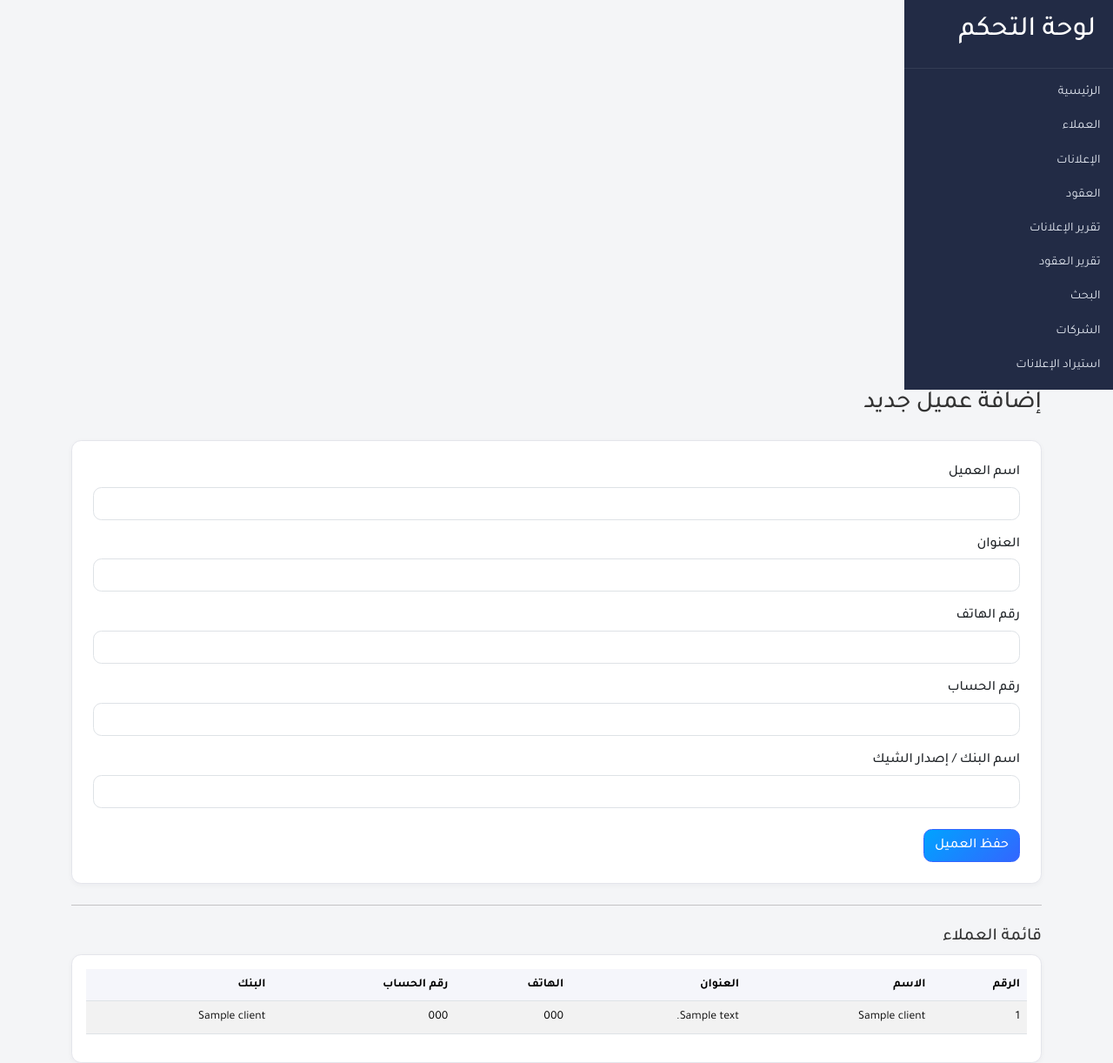
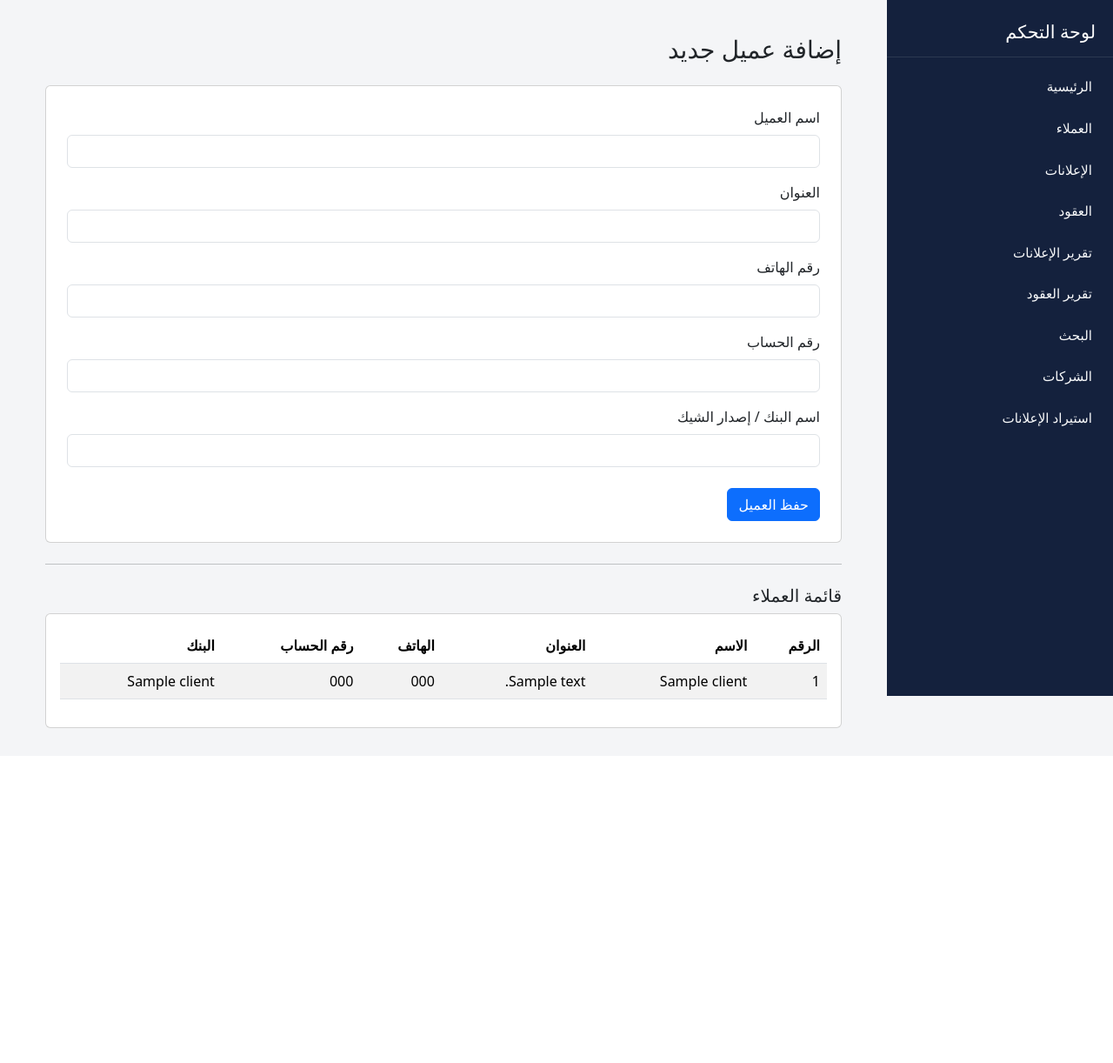
Before and after one commit to effatahmed67-ship-it/ads-system, a Flask app: page /clients in a window 1280 px wide. Shown: the whole page at 87% size. After the commit the page ends 837 px from the top, so only its background shows below. Run offline with Flask 3, Linux system fonts and the light colour scheme; tables that the repository leaves empty hold one stand-in row (values such as "Sample post").

Commit message:
Update style.css

```diff
--- a/static/css/style.css
+++ b/static/css/style.css
@@ -1,228 +1,91 @@
-/* ====== الخط العام والتنسيق الأساسي ====== */
-@import url('https://fonts.googleapis.com/css2?family=Tajawal:wght@300;400;500;700&display=swap');
-
-html, body {
-    height: 100%;
+body {
+    font-family: "Tajawal", system-ui, -apple-system, BlinkMacSystemFont, "Segoe UI", sans-serif;
+    background-color: #f4f5f7;
+    direction: rtl;
+    text-align: right;
+    margin: 0;
 }
 
-body {
-    margin: 0;
-    padding: 0;
-    direction: rtl;
-    text-align: right;
-    font-family: "Tajawal", "Segoe UI", sans-serif;
-    background-color: #f4f5f7;
-    color: #333;
-}
-
-/* ====== تخطيط الصفحة: سايدبار + محتوى ====== */
-.layout {
+/* غلاف التطبيق */
+.app-wrapper {
     display: flex;
     min-height: 100vh;
 }
 
-/* ====== الشريط العلوي ====== */
-.topbar {
-    background-color: #ffffff;
-    border-bottom: 1px solid #e0e0e0;
-    padding: 0.75rem 1.5rem;
-    display: flex;
-    align-items: center;
-    justify-content: space-between;
-    position: sticky;
-    top: 0;
-    z-index: 10;
-}
-
-.topbar-title {
-    font-size: 1.1rem;
-    font-weight: 600;
-}
-
-.topbar-right span {
-    font-size: 0.9rem;
-    color: #666;
-}
-
-/* ====== السايدبار ====== */
+/* الشريط الجانبي */
 .sidebar {
-    width: 240px;
-    background-color: #222b45; /* قريب من Odoo */
+    width: 260px;
+    background: #14213d;
     color: #fff;
     display: flex;
     flex-direction: column;
-    position: sticky;
+    position: fixed;
     top: 0;
-    max-height: 100vh;
+    right: 0;
+    bottom: 0;
 }
 
 .sidebar-header {
-    padding: 1rem 1.25rem;
-    border-bottom: 1px solid rgba(255, 255, 255, 0.08);
-    display: flex;
-    align-items: center;
-    justify-content: space-between;
+    padding: 1.5rem 1.25rem 1rem;
+    border-bottom: 1px solid rgba(255, 255, 255, 0.1);
 }
 
-.sidebar-title {
-    font-size: 1rem;
-    font-weight: 600;
+.sidebar-header h2 {
+    font-size: 1.3rem;
+    margin: 0;
 }
 
 .sidebar-menu {
-    list-style: none;
-    margin: 0;
-    padding: 0.5rem 0;
-    flex: 1;
+    padding: 0.75rem 0.5rem 1.5rem;
+    overflow-y: auto;
 }
 
-.sidebar-menu li {
-    margin: 0.15rem 0.75rem;
+.sidebar-link {
+    display: block;
+    padding: 0.65rem 1rem;
+    margin-bottom: 0.25rem;
+    border-radius: 0.5rem;
+    color: #f8f9fa;
+    text-decoration: none;
+    font-size: 0.95rem;
+    transition: background-color 0.15s ease, transform 0.1s ease;
 }
 
-.sidebar-menu a {
-    display: block;
-    padding: 0.55rem 0.9rem;
-    border-radius: 0.6rem;
-    color: #e4e9f2;
-    font-size: 0.9rem;
-    text-decoration: none;
-    transition: background-color 0.15s ease, color 0.15s ease, transform 0.05s ease;
-}
-
-.sidebar-menu a:hover {
-    background-color: #151a30;
+.sidebar-link:hover {
+    background: #1f2c4b;
     transform: translateX(-2px);
 }
 
-.sidebar-menu a.active {
-    background: linear-gradient(135deg, #00a3ff, #3366ff);
-    color: #fff;
+/* منطقة المحتوى */
+.content {
+    flex: 1;
+    margin-right: 260px; /* نفس عرض الـ sidebar */
+    padding: 2.5rem 2.5rem 2rem 2.5rem;
 }
 
-/* زر إخفاء السايدبار في الشاشات الصغيرة */
-.sidebar-toggle-btn {
-    display: none;
-    border: none;
-    background: transparent;
-    color: #fff;
-    font-size: 1.2rem;
-    cursor: pointer;
+/* كرت بسيط للمحتوى */
+.card-page {
+    background: #fff;
+    border-radius: 1rem;
+    padding: 2rem;
+    box-shadow: 0 8px 24px rgba(15, 23, 42, 0.08);
 }
 
-/* ====== المحتوى الرئيسي ====== */
-.main-content {
-    flex: 1;
-    display: flex;
-    flex-direction: column;
+/* عنوان رئيسي */
+.page-title {
+    font-size: 1.6rem;
+    font-weight: 600;
+    margin-bottom: 1.5rem;
 }
 
-.main-inner {
-    padding: 1.5rem 1.75rem;
-}
-
-/* ====== الكروت ====== */
-.card {
-    background-color: #ffffff;
-    border-radius: 0.7rem;
-    border: 1px solid #e4e5eb;
-    box-shadow: 0 2px 6px rgba(15, 23, 42, 0.04);
-    margin-bottom: 1.25rem;
-}
-
-/* إصلاح الحواف عند استخدام bootstrap .card */
-.card-body {
-    padding: 1.25rem 1.25rem;
-}
-
-/* ====== عناوين الصفحات ====== */
-.page-title {
-    font-size: 1.25rem;
-    font-weight: 600;
-    margin-bottom: 1rem;
-}
-
-/* ====== أزرار عامة ====== */
-.btn {
-    border-radius: 0.6rem;
-    font-weight: 500;
-}
-
-.btn-primary {
-    background: linear-gradient(135deg, #00a3ff, #3366ff);
-    border-color: #3366ff;
-}
-
-.btn-primary:hover {
-    background: linear-gradient(135deg, #008de0, #274bdb);
-    border-color: #274bdb;
-}
-
-.btn-success {
-    background: linear-gradient(135deg, #00c853, #00b248);
-    border-color: #00b248;
-}
-
-.btn-warning {
-    background: #ffb300;
-    border-color: #ffa000;
-    color: #222;
-}
-
-.btn-danger {
-    background: #e53935;
-    border-color: #d32f2f;
-}
-
-/* ====== فورمات ====== */
-.form-label {
-    font-weight: 500;
-    margin-bottom: 0.3rem;
-}
-
-.form-control,
-.form-select {
-    border-radius: 0.6rem !important;
-}
-
-/* ====== الجداول ====== */
-.table {
-    font-size: 0.86rem;
-}
-
-.table thead th {
-    background-color: #f5f6fb;
-}
-
-/* ====== تنبيهات ====== */
-.alert {
-    border-radius: 0.7rem;
-}
-
-/* ====== استجابة الموبايل ====== */
-@media (max-width: 992px) {
-    .layout {
-        flex-direction: column;
-    }
-
+/* استجابة مع الشاشات الصغيرة */
+@media (max-width: 768px) {
     .sidebar {
         position: fixed;
-        top: 0;
-        bottom: 0;
-        right: -260px;
-        transition: right 0.2s ease;
-        z-index: 9999;
+        width: 220px;
     }
-
-    .sidebar.open {
-        right: 0;
-    }
-
-    .sidebar-toggle-btn {
-        display: inline-block;
-    }
-
-    .main-inner {
-        padding: 1rem;
+    .content {
+        margin-right: 220px;
+        padding: 1.5rem;
     }
 }
```
